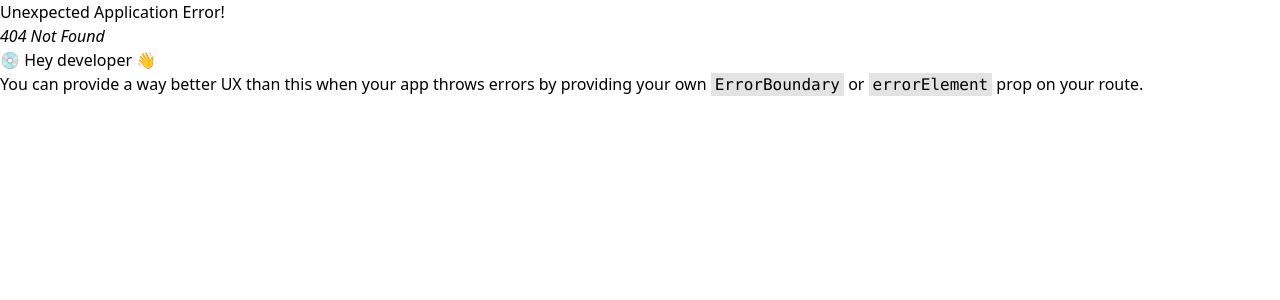
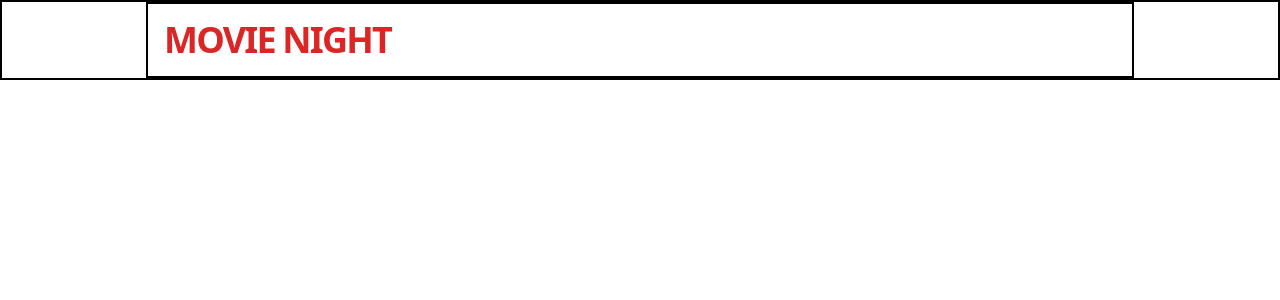
Before and after one commit to Bni99/MovieApplication, a React (Create React App) app: page /browse in a window 1280 px wide. Before the commit this address had no page. Shown: the top 300 px of the page. Built offline with nearby package versions, Linux system fonts and the light colour scheme.

Commit message:
MovieApplication - removing secret key

```diff
--- /dev/null
+++ b/src/Components/Browse.tsx
@@ -0,0 +1,14 @@
+import React from "react";
+import Header from "./Header";
+
+const Browse = () => {
+  return (
+    <div>
+      <div className="border-2 border-black h-20">
+        <Header />
+      </div>
+    </div>
+  );
+};
+
+export default Browse;
--- a/src/Components/Login.tsx
+++ b/src/Components/Login.tsx
@@ -7,6 +7,8 @@ import {
   signInWithEmailAndPassword,
 } from "firebase/auth";
 import { auth } from "./utils/firebase";
+import { useUserContext } from "./providers/UserProvider";
+import { useNavigate } from "react-router-dom";
 
 type FormValues = {
   userName?: string;
@@ -18,6 +20,8 @@ const Login = () => {
   const [isSigninForm, setIsSigninForm] = useState(true);
   const { register, control, handleSubmit, formState } = useForm<FormValues>();
   const { errors } = formState;
+  const { user, addUser } = useUserContext();
+  const navigate = useNavigate();
 
   const onSubmit = function ({
     userName,
@@ -28,6 +32,13 @@ const Login = () => {
       signInWithEmailAndPassword(auth, userEmail, userPassword)
         .then((userCredential) => {
           const user = userCredential.user;
+          console.log(user);
+          addUser({
+            uid: user.uid,
+            userName: user?.displayName,
+            userEmail: user?.email,
+          });
+          navigate("/browse");
         })
         .catch((error) => {
           const errorCode = error.code;
@@ -37,6 +48,12 @@ const Login = () => {
       createUserWithEmailAndPassword(auth, userEmail, userPassword)
         .then((userCredential) => {
           const user = userCredential.user;
+          addUser({
+            uid: user.uid,
+            userName: user?.displayName,
+            userEmail: user?.email,
+          });
+          navigate("/browse");
         })
         .catch((error) => {
           const errorCode = error.code;
@@ -44,6 +61,8 @@ const Login = () => {
         });
     }
   };
+
+  console.log("user in context", user);
 
   const handleFormToggle = function () {
     setIsSigninForm((prev) => !prev);
--- /dev/null
+++ b/src/Components/providers/UserProvider.tsx
@@ -0,0 +1,47 @@
+import { createContext, ReactNode, useContext, useState } from "react";
+
+type User = {
+  uid: string;
+  userName: string | null;
+  userEmail: string | null;
+};
+
+type UserContextType = {
+  user: User | null;
+  addUser: (data: User) => void;
+  removeUser: () => void;
+};
+
+const UserContext = createContext<UserContextType | null>(null);
+
+export const useUserContext = () => {
+  const context = useContext(UserContext);
+  if (!context) {
+    throw new Error("useUserContext must be used within UserContext");
+  }
+  return context;
+};
+
+type UserProviderType = {
+  children: ReactNode;
+};
+
+export const UserProvider: React.FC<UserProviderType> = ({ children }) => {
+  const [user, setUser] = useState(null);
+
+  const addUser = function (data: any) {
+    setUser(data);
+  };
+
+  const removeUser = function () {
+    setUser(null);
+  };
+
+  const values = {
+    user,
+    addUser,
+    removeUser,
+  };
+
+  return <UserContext.Provider value={values}>{children}</UserContext.Provider>;
+};
```
Also changed, not shown: src/Components/Body.tsx (+6 -1 lines).
